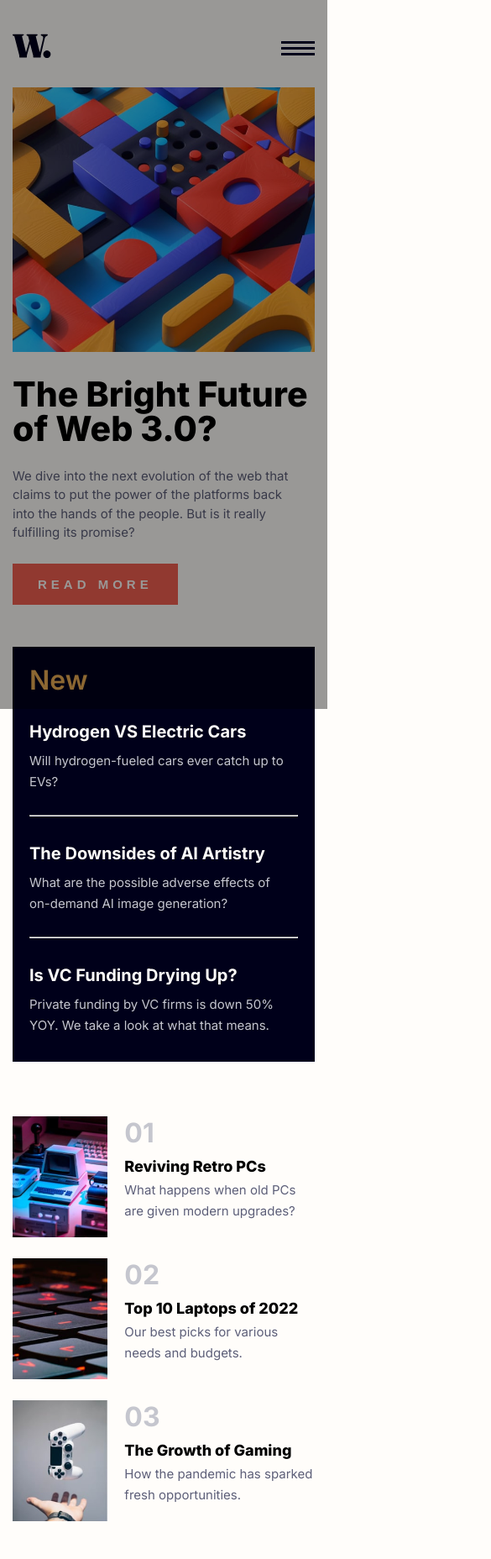
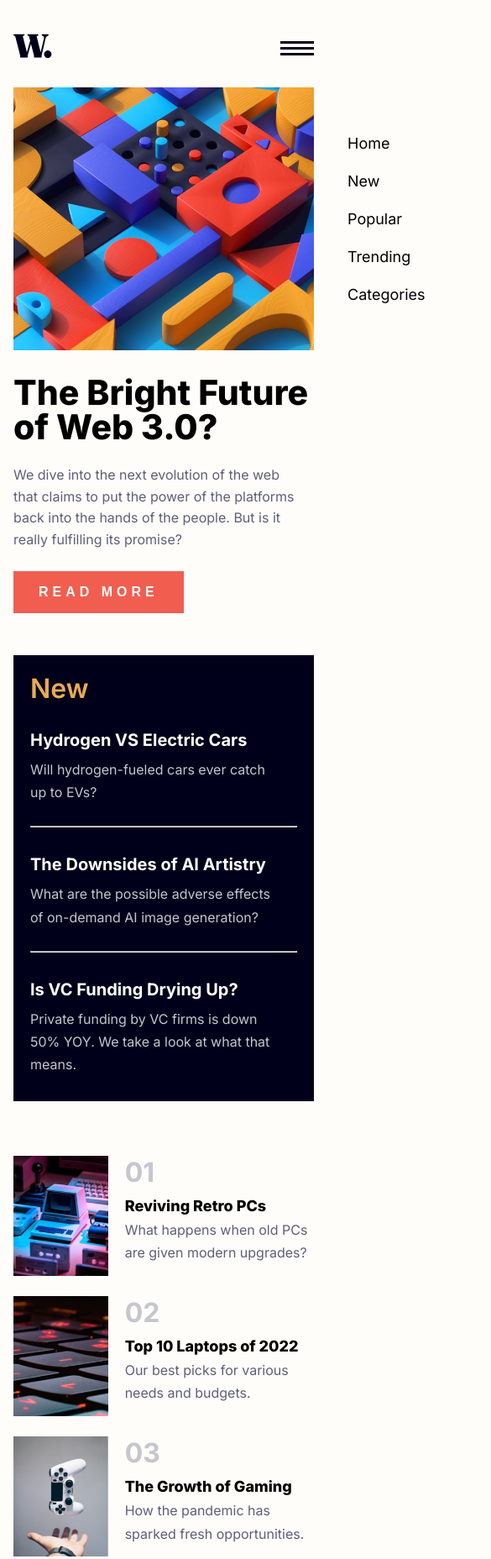
Before and after one commit to debriks/frontendmentor-news-homepage-main, a plain HTML site: page index.html in a window 390 px wide. Shown: the top 1856 px of the page at 84% size, 585 px wide, since content can reach past the window. Drawn offline with Linux system fonts and the light colour scheme.

Commit message:
Media Queries / JS Mobile navigation

```diff
--- a/app.js
+++ b/app.js
@@ -1,11 +1,9 @@
-const btnHamburger = document.querySelector("#menuMobile");
+const btnHamburger = document.getElementById("btnHamburger");
+const menuMobile = document.getElementById("menuMobile");
+const overlay = document.getElementById("overlay");
 
-const menuMobile = document.querySelector(".menu-mobile");
-
-btnHamburger.addEventListener("click", function () {
-  if (menuMobile.classList.contains("open")) {
-    menuMobile.classList.remove("open");
-  } else {
-    menuMobile.classList.add("open");
-  }
+btnHamburger.addEventListener("click", () => {
+  btnHamburger.classList.toggle("close");
+  overlay.classList.toggle("show");
+  menuMobile.classList.toggle("show");
 });
--- a/index.html
+++ b/index.html
@@ -26,7 +26,8 @@
   <body>
     <main class="container">
       <!-- GRID AREA HEADER -->
-      <section class="grid-header">
+
+      <header class="grid-header">
         <nav class="navbar">
           <div class="logo">
             <svg
@@ -41,14 +42,8 @@
               />
             </svg>
           </div>
-          <div class="menu-mobile hide-for-desktop">
-            <a id="menuMobile" href="#">
-              <span></span>
-              <span></span>
-              <span></span>
-            </a>
-          </div>
-          <ul id="desktopMenu" class="menu-desktop hide-for-mobile">
+          <div class="btn-hamburger hide-for-desktop" id="btnHamburger"></div>
+          <ul id="menuDesktop" class="menu-desktop hide-for-mobile">
             <li class="menu-desktop-item">Home</li>
             <li class="menu-desktop-item">New</li>
             <li class="menu-desktop-item">Popular</li>
@@ -56,9 +51,10 @@
             <li class="menu-desktop-item">Categories</li>
           </ul>
         </nav>
-      </section>
+      </header>
 
       <!-- GRID AREA HERO -->
+
       <section class="grid-hero">
         <div class="hero-img">
           <picture>
@@ -146,6 +142,15 @@
         </article>
       </footer>
       <div class="overlay" id="overlay"></div>
+      <div class="menu-mobile" id="menuMobile">
+        <ul>
+          <li class="menu-mobile-item">Home</li>
+          <li class="menu-mobile-item">New</li>
+          <li class="menu-mobile-item">Popular</li>
+          <li class="menu-mobile-item">Trending</li>
+          <li class="menu-mobile-item">Categories</li>
+        </ul>
+      </div>
     </main>
     <script src="app.js"></script>
   </body>
--- a/style.css
+++ b/style.css
@@ -1,15 +1,28 @@
 :root {
-  /* ### Primary */
+  /* Primary */
 
   --softOrange: hsl(35, 77%, 62%);
   --softRed: hsl(5, 85%, 63%);
 
-  /* ### Neutral */
+  /* Neutral */
 
   --offWhite: hsl(36, 100%, 99%);
   --grayishBlue: hsl(233, 8%, 79%);
   --darkGrayishBlue: hsl(236, 13%, 42%);
   --veryDarkBlue: hsl(240, 100%, 5%);
+
+  /* Layout */
+
+  --mt-30: 1.875rem;
+  --mb-10: 0.625rem;
+  --pb-25: 1.5rem;
+
+  --grid-gap-25: 1.5rem;
+
+  /* Typography */
+
+  --fs-16: 1rem;
+  --fs-32: 2rem;
 }
 
 html {
@@ -30,13 +43,12 @@ html:focus-within {
 
 body {
   margin: 0;
-  padding: 35px 15px;
+  padding: 2.2rem 1rem;
   font-family: "Inter", sans-serif;
   background-color: var(--offWhite);
   min-height: 100vh;
   display: flex;
   justify-content: center;
-  overflow-x: hidden;
 }
 
 a,
@@ -95,12 +107,12 @@ button {
 .container {
   width: 100%;
   height: fit-content;
-  max-width: 1110px;
+  max-width: 69.4rem;
   display: grid;
   grid-template-columns: repeat(3, 1fr);
   grid-template-rows: minmax(min-content, max-content);
   grid-template-areas: "header header header" "hero hero aside" "hero hero aside" "footer footer footer";
-  gap: 25px;
+  gap: 1.55rem;
 }
 
 /* GRID AREA HEADER */
@@ -108,7 +120,7 @@ button {
 /* GRID AREA HEADER */
 
 .grid-header {
-  margin-top: 55px;
+  margin-top: 3.4rem;
 }
 
 .navbar {
@@ -116,51 +128,85 @@ button {
   display: flex;
   align-items: center;
   justify-content: space-between;
-  margin-bottom: 20px;
+  margin-bottom: 1.25rem;
 }
 
 .logo svg {
-  width: 66px;
+  width: 4.125rem;
 }
 
 /* MENU MOBILE */
 
-.menu-mobile {
+.btn-hamburger {
+  z-index: 100;
   position: absolute;
+  width: 40px;
+  height: 17px;
   right: 0;
   cursor: pointer;
-  z-index: 9;
+  background-image: url(/images/icon-menu.svg);
+  background-repeat: no-repeat;
+  background-size: contain;
+  background-position: center;
+  transition: all 0.35s ease-in-out;
 }
 
-.menu-mobile span {
-  display: block;
-  width: 40px;
-  height: 3px;
-  background-color: var(--veryDarkBlue);
-  transition: all 300ms ease-in-out;
-  transform-origin: 10px 2px;
+.btn-hamburger.close {
+  width: 32px;
+  height: 31px;
+  transform: rotate(180deg);
+  background-image: url(/images/icon-menu-close.svg);
+  background-repeat: no-repeat;
+  background-size: contain;
+  background-position: center;
 }
 
-.menu-mobile span:not(:last-child) {
-  margin-bottom: 4px;
+/* OVERLAY */
+/* OVERLAY */
+/* OVERLAY */
+
+.overlay {
+  position: relative;
+  min-height: 100vh;
+  min-width: 100vw;
+  overflow-x: hidden;
+  position: absolute;
+  top: 0;
+  bottom: 0;
+  left: 0;
+  right: 0;
+  background-color: rgba(0, 0, 26, 0);
+  transition: all 0.35s ease-in-out;
 }
 
-.menu-mobile.open span:first-child {
-  transform: rotate(45deg);
+.overlay.show {
+  background-color: rgba(0, 0, 26, 0.45);
 }
 
-.menu-mobile.open span:nth-child(2) {
-  opacity: 0;
+.menu-mobile {
+  min-height: 100vh;
+  width: 15.6rem;
+  background-color: var(--offWhite);
+  position: absolute;
+  padding: 10rem var(--pb-25);
+  top: 0;
+  right: -15.6rem;
+  transition: all 0.35s ease-in-out;
 }
 
-.menu-mobile.open span:last-child {
-  transform: rotate(-45deg);
+.menu-mobile-item {
+  font-size: 1.125rem;
+  padding-bottom: var(--pb-25);
+}
+
+.menu-mobile.show {
+  right: 0;
 }
 
 /* MENU DESKTOP */
 
 .menu-desktop {
-  width: 440px;
+  width: 27.5rem;
   display: flex;
   align-items: center;
   justify-content: space-between;
@@ -170,10 +216,6 @@ button {
 .menu-desktop-item:hover {
   color: var(--softRed);
   cursor: pointer;
-}
-
-.hide-for-mobile {
-  visibility: visible;
 }
 
 .hide-for-desktop {
@@ -191,33 +233,33 @@ button {
 .hero-info {
   display: grid;
   grid-template-columns: repeat(2, 1fr);
-  gap: 25px;
+  gap: var(--grid-gap-25);
 }
 
 .hero-title {
-  font-size: clamp(41px, 5vw, 55px);
+  font-size: clamp(2.56rem, 5vw, 3.45rem);
   font-weight: 800;
   line-height: 1;
-  margin-top: 30px;
+  margin-top: var(--mt-30);
 }
 
 .hero-text {
-  font-size: 15px;
-  line-height: 1.5;
+  font-size: var(--fs-16);
+  line-height: 1.6;
   color: var(--darkGrayishBlue);
-  padding-right: 20px;
-  margin-top: 30px;
+  padding-right: 1.25rem;
+  margin-top: var(--mt-30);
 }
 
 .read-more-btn {
-  padding: 16px 30px;
+  padding: 1rem 1.875rem;
   background-color: var(--softRed);
   color: var(--offWhite);
-  font-size: 15px;
+  font-size: var(--fs-16);
   font-weight: 600;
   text-transform: uppercase;
   letter-spacing: 5px;
-  margin-top: 35px;
+  margin-top: var(--mt-30);
 }
 
 .read-more-btn:hover {
@@ -232,20 +274,20 @@ button {
   height: fit-content;
   background-color: var(--veryDarkBlue);
   width: 100%;
-  padding: 25px;
+  padding: var(--pb-25);
 }
 
 .grid-aside h2 {
-  font-size: 32px;
+  font-size: var(--fs-32);
   font-weight: 600;
   color: var(--softOrange);
 }
 
 .aside-link {
-  font-size: 20px;
+  font-size: 1.25rem;
   color: var(--offWhite);
-  margin-top: 30px;
-  margin-bottom: 10px;
+  margin-top: var(--mt-30);
+  margin-bottom: var(--mb-10);
   cursor: pointer;
 }
 
@@ -254,15 +296,15 @@ button {
 }
 
 .grid-aside article p {
-  font-size: 15px;
+  font-size: var(--fs-16);
   line-height: 1.7;
   color: var(--grayishBlue);
-  padding: 0 15px 10px 0;
+  padding: 0 1rem 0.625rem 0;
 }
 
 .divider {
-  margin-top: 16px;
-  margin-bottom: 32px;
+  margin-top: 1rem;
+  margin-bottom: 2rem;
 }
 
 /* GRID AREA FOOTER */
@@ -272,25 +314,25 @@ button {
 .grid-footer {
   display: grid;
   grid-template-columns: repeat(3, 1fr);
-  gap: 25px;
-  margin-top: 40px;
-  margin-bottom: 50px;
+  gap: var(--grid-gap-25);
+  margin-top: 2.5rem;
+  margin-bottom: 3.125rem;
 }
 
 .footer-article {
   display: grid;
   grid-template-columns: 1fr 2fr;
-  gap: 25px;
+  gap: var(--grid-gap-25);
 }
 
 .footer-text h2 {
-  font-size: 32px;
+  font-size: var(--fs-32);
   color: var(--grayishBlue);
-  margin-bottom: 10px;
+  margin-bottom: var(--mb-10);
 }
 
 .footer-link {
-  font-size: 18px;
+  font-size: 1.125rem;
   font-weight: 800;
   cursor: pointer;
 }
@@ -301,12 +343,12 @@ button {
 
 .footer-text p {
   color: var(--darkGrayishBlue);
-  font-size: 15px;
+  font-size: var(--fs-16);
   line-height: 1.7;
   margin-top: 5px;
 }
 
-@media only screen and (max-width: 450px) {
+@media only screen and (max-width: 47.9em) {
   .hide-for-mobile {
     visibility: hidden;
   }
@@ -331,7 +373,7 @@ button {
   }
 
   .logo svg {
-    width: 46px;
+    width: 2.875rem;
   }
 
   /* GRID AREA HERO */
@@ -346,12 +388,12 @@ button {
   }
 
   .read-more-btn {
-    margin-top: 25px;
-    margin-bottom: 25px;
+    margin-top: 1.56rem;
+    margin-bottom: 1.56rem;
   }
 
   .grid-aside {
-    padding: 20px;
+    padding: 1.25rem;
   }
 
   .grid-footer {
@@ -360,124 +402,35 @@ button {
   }
 
   .footer-article {
-    gap: 20px;
-  }
-
-  /* OVERLAY */
-
-  .overlay {
-    min-height: 100vh;
-    min-width: 100vw;
-    overflow: hidden;
-    position: absolute;
-    top: 0;
-    bottom: 0;
-    left: 0;
-    right: 0;
-    background-color: rgba(0, 0, 0, 0.4);
+    gap: 1.25rem;
   }
 }
 
-/*
-
-
-
-
-
-
-
-
-
-
-
-
-
-
-
-
-
-
-
-
-
-
-
-
-
-
-
-
-
-
-
-
-
-
-
-
-
-
-
-
-
-
-
-
-
-
-
-
-
-
-
-@media (min-width: 1024px) {
-  .hide-for-desktop {
-    display: none;
+@media only screen and (min-width: 48em) and (max-width: 64em) {
+  body {
+    padding: 0.5rem 2.5rem;
   }
 
   .hide-for-mobile {
+    visibility: hidden;
+  }
+
+  .hide-for-desktop {
     visibility: visible;
   }
 
-  .main-content {
-    width: 100%;
-    height: fit-content;
-    justify-content: space-between;
-    display: grid;
-    grid-template-columns: repeat(3, 1fr);
-    grid-template-rows: repeat(2, 1fr);
-    grid-template-areas: "hero hero new-content" "hero hero new-content";
-    gap: 30px;
-  }
-
-  .header {
-    margin-top: 60px;
-  }
-
-.logo svg {
-  width: 46px;
-}
-
-  .hero {
-    display: grid;
-    grid-template-columns: repeat(2, 1fr);
-    grid-template-rows: repeat(2, 1fr);
-    grid-template-areas: "hero-img hero-img" "hero-title hero-content";
-  }
-
-  .hero-title h1 {
-    margin-top: 40px;
-  }
-
-  .hero-text p {
-    margin-top: 40px;
+  .container {
+    display: flex;
+    flex-direction: column;
   }
 
   .read-more-btn {
-    margin-bottom: 0px;
+    margin-bottom: 1.875rem;
   }
 
-  .footer {
-    grid-template-columns: repeat(3, 1fr);
+  .grid-footer {
+    width: 65%;
+    display: flex;
+    flex-direction: column;
   }
-} */
+}
```
Also changed, not shown: 1 other file.
